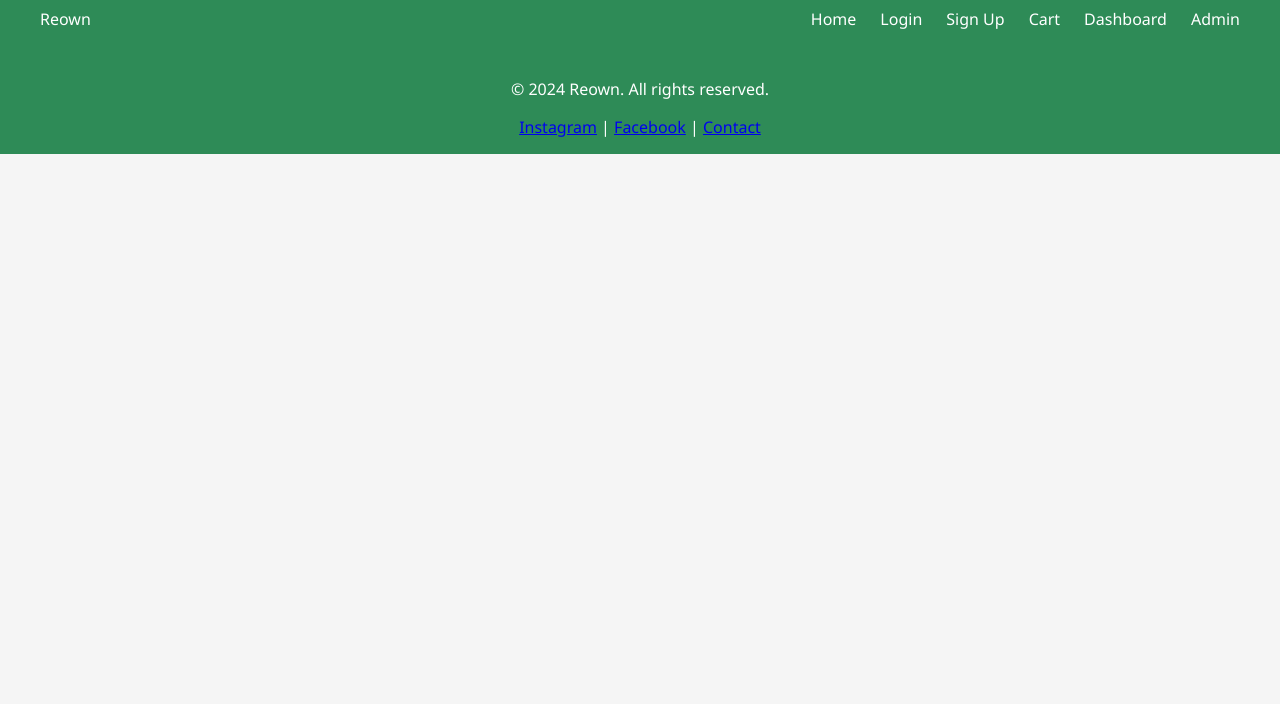
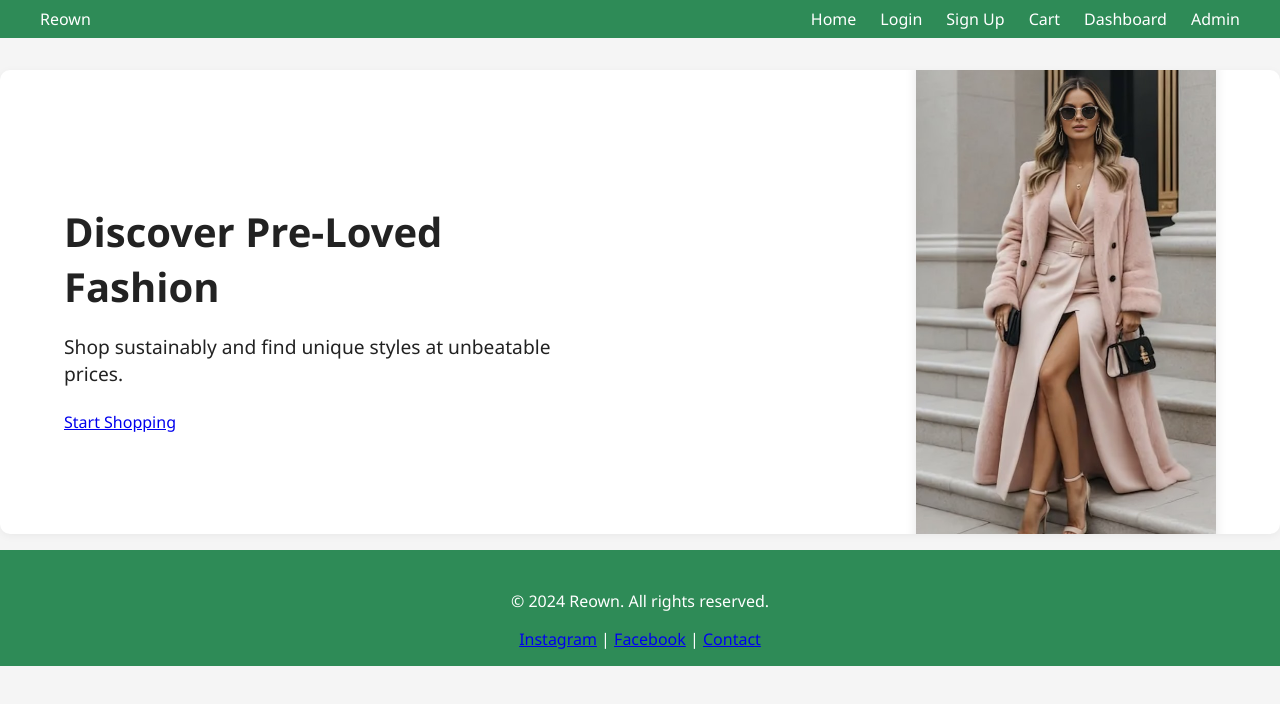
Before and after one commit to HarshKumar1680/ReOwn, a plain HTML site: page frontend/views/index.html in a window 1280 px wide. Drawn offline with Linux system fonts and the light colour scheme.

Commit message:
Add hero section to homepage with new images
Introduced a new hero section in index.html featuring a headline, description, call-to-action button, and an image card. Added corresponding CSS styles for the hero layout and appearance. Included two new images: hero-bg.jpeg and right-card-image.jpg for visual enhancement.

```diff
--- a/frontend/public/css/style.css
+++ b/frontend/public/css/style.css
@@ -48,6 +48,62 @@ header {
   color: var(--accent);
 }
 
+.hero {
+  display: flex;
+  align-items: center;
+  justify-content: center;
+  background: var(--bg);
+  padding: 2rem 5vw;
+  border-radius: var(--radius);
+  margin: 2rem auto 1rem auto;
+  max-width: 1200px;
+  box-shadow: 0 2px 8px rgba(0, 0, 0, 0.05);
+  height: 400px;
+  overflow: hidden;
+}
+
+.hero-content {
+  display: flex;
+  align-items: center;
+  justify-content: space-between;
+  width: 100%;
+  gap: 2rem;
+}
+
+.hero-text {
+  max-width: 500px;
+}
+
+.hero-text h1 {
+  font-size: 2.5rem;
+  margin-bottom: 0.5rem;
+}
+
+.hero-text p {
+  font-size: 1.2rem;
+  margin-bottom: 1.5rem;
+}
+
+.hero-card {
+  width: 300px;
+  height: 100%;
+  background: white;
+  border-radius: 10px;
+  box-shadow: 0 4px 12px rgba(0,0,0,0.1);
+  overflow: hidden;
+  display: flex;
+  align-items: center;
+  justify-content: center;
+}
+
+.hero-img {
+  width: 100%;
+  height: 100%;
+  object-fit: cover;
+  display: block;
+}
+
+
 footer {
   background: var(--primary);
   color: #fff;
--- a/frontend/views/index.html
+++ b/frontend/views/index.html
@@ -21,6 +21,19 @@
     </nav>
   </header>
 
+<section class="hero">
+  <div class="hero-content">
+    <div class="hero-text">
+      <h1>Discover Pre-Loved Fashion</h1>
+      <p>Shop sustainably and find unique styles at unbeatable prices.</p>
+      <a href="#shop" class="cta-btn">Start Shopping</a>
+    </div>
+
+    <div class="hero-card">
+      <img src="../public/images/right-card-image.jpg" alt="Thrift Fashion" class="hero-img" />
+    </div>
+  </div>
+</section>
 
 
     <footer>
```
Also changed, not shown: frontend/public/images/hero-bg.jpeg (added), frontend/public/images/right-card-image.jpg (added).
